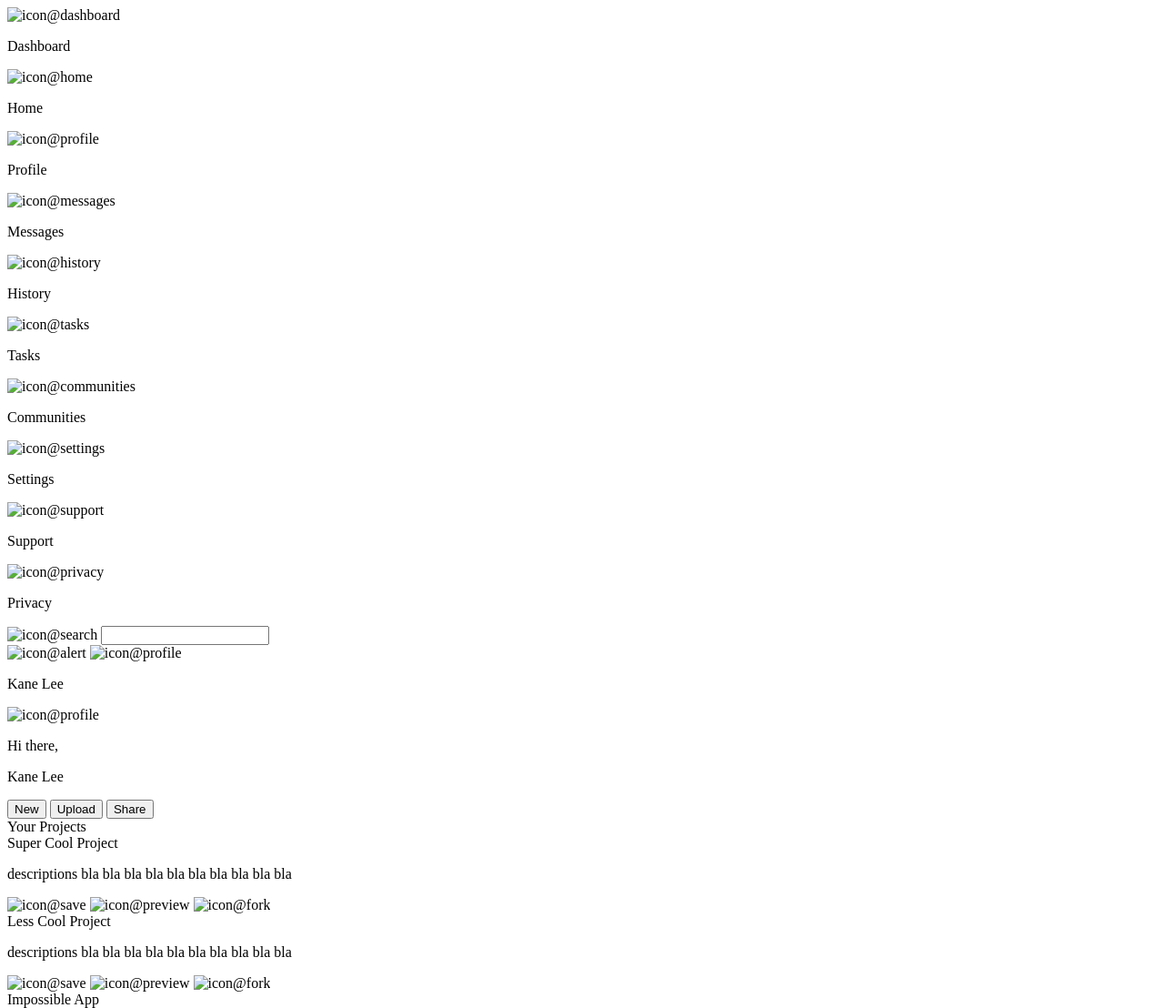
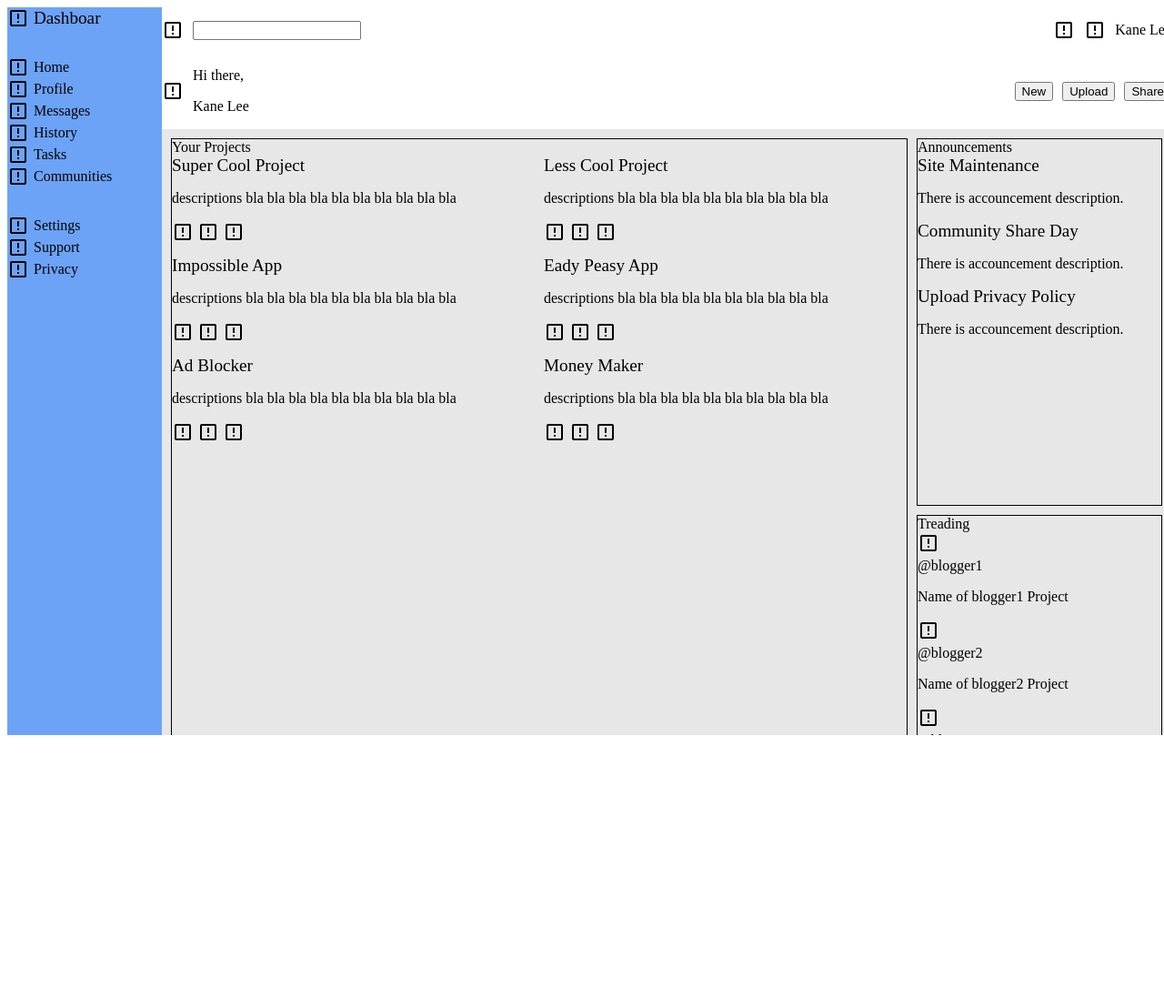
Before and after one commit to kane9028/Project-Admin-Dashboard, a plain HTML site: page index.html in a window 1280 px wide. Shown: the top 1108 px of the page at 91% size. After the commit the page ends 816 px from the top, so only its background shows below. Drawn offline with Linux system fonts and the light colour scheme.

Commit message:
Build style.css

```diff
--- a/index.html
+++ b/index.html
@@ -9,79 +9,6 @@
 </head>
 <body>
   <div class="content">
-    <div class="sidebar">
-      <div class="title">
-        <img src="" alt="icon@dashboard">
-        <p>Dashboard</p>
-      </div>
-      <div class="navigation1">
-        <div class="home">
-          <img src="" alt="icon@home">
-          <p>Home</p>
-        </div>
-        <div class="profile">
-          <img src="" alt="icon@profile">
-          <p>Profile</p>
-        </div>
-        <div class="messages">
-          <img src="" alt="icon@messages">
-          <p>Messages</p>
-        </div>
-        <div class="history">
-          <img src="" alt="icon@history">
-          <p>History</p>
-        </div>
-        <div class="tasks">
-          <img src="" alt="icon@tasks">
-          <p>Tasks</p>
-        </div>
-        <div class="communities">
-          <img src="" alt="icon@communities">
-          <p>Communities</p>
-        </div>
-      </div>
-      <div class="navigation2">
-        <div class="settings">
-          <img src="" alt="icon@settings">
-          <p>Settings</p>
-        </div>
-        <div class="support">
-          <img src="" alt="icon@support">
-          <p>Support</p>
-        </div>
-        <div class="privacy">
-          <img src="" alt="icon@privacy">
-          <p>Privacy</p>
-      </div>
-    </div>
-
-    <div class="header">
-      <div class="header1">
-        <div class="search">
-          <img src="" alt="icon@search">
-          <input type="text">
-        </div>
-        <div class="profile">
-          <img src="" alt="icon@alert">
-          <img src="" alt="icon@profile">
-          <p>Kane Lee</p>
-        </div>
-      </div>
-      <div class="header2">
-        <div class="greeting">
-          <img src="" alt="icon@profile">
-          <div>
-            <p class="greeting-auto">Hi there,</p>
-            <p class="profile-name">Kane Lee</p>
-          </div>
-        </div>
-        <div class="action">
-          <button class="new">New</button>
-          <button class="upload">Upload</button>
-          <button class="share">Share</button>
-        </div>
-      </div>
-    </div>
 
     <div class="main-content">
       <div class="projects">
@@ -93,9 +20,9 @@
               <p>descriptions bla bla bla bla bla bla bla bla bla bla</p>
             </div>
             <div class="interaction">
-              <img src="" alt="icon@save">
-              <img src="" alt="icon@preview">
-              <img src="" alt="icon@fork">
+              <img src="images/alert-box-outline.png" alt="icon@save">
+              <img src="images/alert-box-outline.png" alt="icon@preview">
+              <img src="images/alert-box-outline.png" alt="icon@fork">
             </div>
           </div>
           <div class="card">
@@ -104,9 +31,9 @@
               <p>descriptions bla bla bla bla bla bla bla bla bla bla</p>
             </div>
             <div class="interaction">
-              <img src="" alt="icon@save">
-              <img src="" alt="icon@preview">
-              <img src="" alt="icon@fork">
+              <img src="images/alert-box-outline.png" alt="icon@save">
+              <img src="images/alert-box-outline.png" alt="icon@preview">
+              <img src="images/alert-box-outline.png" alt="icon@fork">
             </div>
           </div>
           <div class="card">
@@ -115,9 +42,9 @@
               <p>descriptions bla bla bla bla bla bla bla bla bla bla</p>
             </div>
             <div class="interaction">
-              <img src="" alt="icon@save">
-              <img src="" alt="icon@preview">
-              <img src="" alt="icon@fork">
+              <img src="images/alert-box-outline.png" alt="icon@save">
+              <img src="images/alert-box-outline.png" alt="icon@preview">
+              <img src="images/alert-box-outline.png" alt="icon@fork">
             </div>
           </div>
           <div class="card">
@@ -126,9 +53,9 @@
               <p>descriptions bla bla bla bla bla bla bla bla bla bla</p>
             </div>
             <div class="interaction">
-              <img src="" alt="icon@save">
-              <img src="" alt="icon@preview">
-              <img src="" alt="icon@fork">
+              <img src="images/alert-box-outline.png" alt="icon@save">
+              <img src="images/alert-box-outline.png" alt="icon@preview">
+              <img src="images/alert-box-outline.png" alt="icon@fork">
             </div>
           </div>
           <div class="card">
@@ -137,9 +64,9 @@
               <p>descriptions bla bla bla bla bla bla bla bla bla bla</p>
             </div>
             <div class="interaction">
-              <img src="" alt="icon@save">
-              <img src="" alt="icon@preview">
-              <img src="" alt="icon@fork">
+              <img src="images/alert-box-outline.png" alt="icon@save">
+              <img src="images/alert-box-outline.png" alt="icon@preview">
+              <img src="images/alert-box-outline.png" alt="icon@fork">
             </div>
           </div>
           <div class="card">
@@ -148,9 +75,9 @@
               <p>descriptions bla bla bla bla bla bla bla bla bla bla</p>
             </div>
             <div class="interaction">
-              <img src="" alt="icon@save">
-              <img src="" alt="icon@preview">
-              <img src="" alt="icon@fork">
+              <img src="images/alert-box-outline.png" alt="icon@save">
+              <img src="images/alert-box-outline.png" alt="icon@preview">
+              <img src="images/alert-box-outline.png" alt="icon@fork">
             </div>
           </div>
         </div>
@@ -176,28 +103,28 @@
         <div class="heading-text">Treading</div>
         <div class="items">
           <div class="item">
-            <img src="" alt="icon@blogger1">
+            <img src="images/alert-box-outline.png" alt="icon@blogger1">
             <div>
               <div class="blogger">@blogger1</div>
               <p>Name of blogger1 Project</p>
             </div>
           </div>
           <div class="item">
-            <img src="" alt="icon@blogger2">
+            <img src="images/alert-box-outline.png" alt="icon@blogger2">
             <div>
               <div class="blogger">@blogger2</div>
               <p>Name of blogger2 Project</p>
             </div>
           </div>
           <div class="item">
-            <img src="" alt="icon@blogger3">
+            <img src="images/alert-box-outline.png" alt="icon@blogger3">
             <div>
               <div class="blogger">@blogger3</div>
               <p>Name of blogger3 Project</p>
             </div>
           </div>
           <div class="item">
-            <img src="" alt="icon@blogger4">
+            <img src="images/alert-box-outline.png" alt="icon@blogger4">
             <div>
               <div class="blogger">@blogger4</div>
               <p>Name of blogger4 Project</p>
@@ -206,6 +133,81 @@
         </div>
       </div>
     </div>
+
+    <div class="header">
+      <div class="header1">
+        <div class="search">
+          <img src="images/alert-box-outline.png" alt="icon@search">
+          <input type="text">
+        </div>
+        <div class="profile-link">
+          <img src="images/alert-box-outline.png" alt="icon@alert">
+          <img src="images/alert-box-outline.png" alt="icon@profile">
+          <p>Kane Lee</p>
+        </div>
+      </div>
+      <div class="header2">
+        <div class="greeting">
+          <img src="images/alert-box-outline.png" alt="icon@profile">
+          <div>
+            <p class="greeting-auto">Hi there,</p>
+            <p class="profile-name">Kane Lee</p>
+          </div>
+        </div>
+        <div class="action">
+          <button class="new">New</button>
+          <button class="upload">Upload</button>
+          <button class="share">Share</button>
+        </div>
+      </div>
+    </div>
+
+    <div class="sidebar">
+      <div class="title">
+        <img src="images/alert-box-outline.png" alt="icon@dashboard">
+        <div>Dashboar</div>
+      </div>
+      <div class="navigation1">
+        <div class="home">
+          <img src="images/alert-box-outline.png" alt="icon@home">
+          <div>Home</div>
+        </div>
+        <div class="profile">
+          <img src="images/alert-box-outline.png" alt="icon@profile">
+          <div>Profile</div>
+        </div>
+        <div class="messages">
+          <img src="images/alert-box-outline.png" alt="icon@messages">
+          <div>Messages</div>
+        </div>
+        <div class="history">
+          <img src="images/alert-box-outline.png" alt="icon@history">
+          <div>History</div>
+        </div>
+        <div class="tasks">
+          <img src="images/alert-box-outline.png" alt="icon@tasks">
+          <div>Tasks</div>
+        </div>
+        <div class="communities">
+          <img src="images/alert-box-outline.png" alt="icon@communities">
+          <div>Communities</div>
+        </div>
+      </div>
+      <div class="navigation2">
+        <div class="settings">
+          <img src="images/alert-box-outline.png" alt="icon@settings">
+          <div>Settings</div>
+        </div>
+        <div class="support">
+          <img src="images/alert-box-outline.png" alt="icon@support">
+          <div>Support</div>
+        </div>
+        <div class="privacy">
+          <img src="images/alert-box-outline.png" alt="icon@privacy">
+          <div>Privacy</div>
+      </div>
+    </div>
+
   </div>
 </body>
 </html>
--- a/style.css
+++ b/style.css
@@ -0,0 +1,73 @@
+.content {
+  display: grid;
+  overflow: auto;
+  grid-template: 1fr 1fr/170px 1fr;
+  width: 100vw;
+  height: 100vh;
+}
+
+.sidebar {
+  grid-area: 1/1/3/2;
+  background-color: rgb(108, 163, 247);
+  display: flex;
+  flex-direction: column;
+  gap: 30px;
+}
+
+.title , .navigation1 div, .navigation2 div {
+  display: flex;
+  flex-direction: row;
+  align-items: center;
+  gap: 5px;
+}
+
+.title {
+  font-size: larger;
+}
+
+.header {
+  grid-area: 1/2/2/3;
+  background-color: rgb(255, 255, 255);
+}
+
+.header1 ,.header2 {
+  display: flex;
+  justify-content: space-between;
+}
+
+.search, .profile-link, .greeting, .action {
+  display: flex;
+  justify-content: space-between;
+  align-items: center;
+  gap: 10px;
+}
+
+.main-content {
+  padding: 10px;
+  grid-area: 2/2/3/3;
+  background-color: rgb(231, 231, 231);
+  display: grid;
+  grid-template: 1fr 1fr/ 3fr 1fr;
+  gap: 10px;
+}
+
+.projects {
+  grid-area: 1/1/3/2;
+  border: 1px solid;
+}
+
+.cards {
+  display: grid;
+  grid-template: repeat(3,1fr)/ repeat(2,1fr);
+  gap: 10px;
+}
+
+.announcements {
+  grid-area: 1/2/2/3;
+  border: 1px solid;
+}
+
+.trending {
+  grid-area: 2/2/3/3;
+  border: 1px solid;
+}
```
Also changed, not shown: images/alert-box-outline.png (added).
